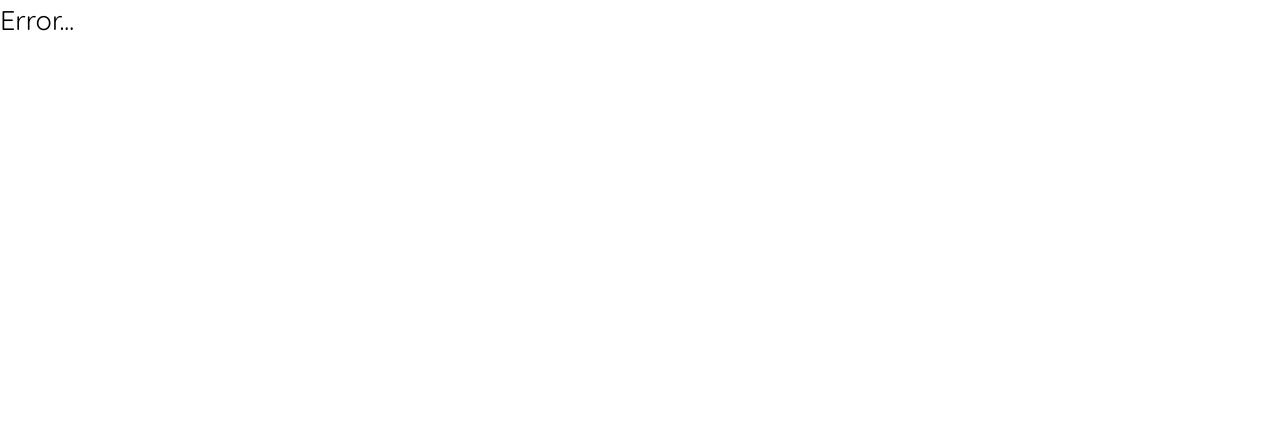
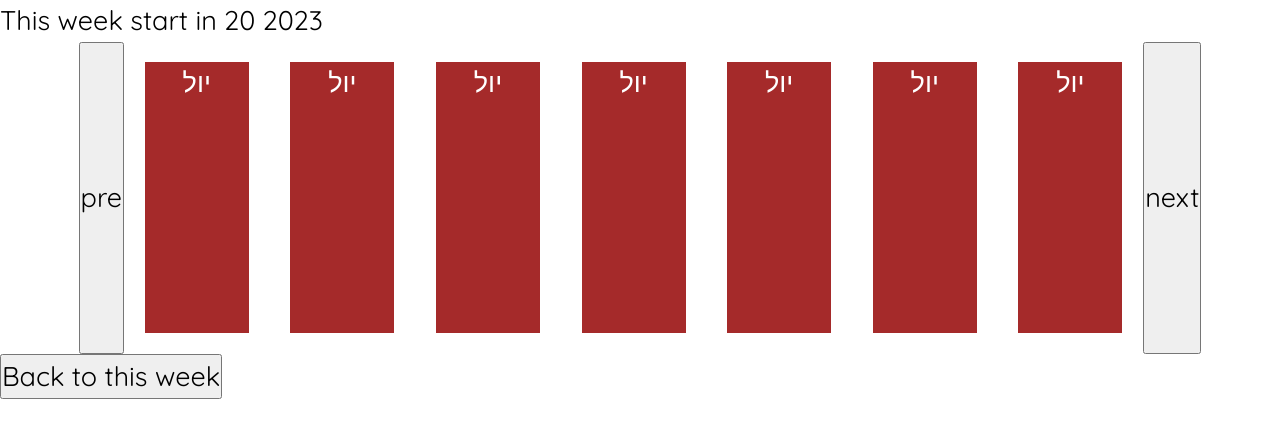
Before and after one commit to mikaGivner/Mathika-Students-App, a React (Vite) app: page /testForLib in a window 1280 px wide. Before the commit this address had no page. Shown: the top 438 px of the page. Built offline with nearby package versions, Linux system fonts and the light colour scheme; a web font is replaced by a local one.

Commit message:
build a simple scezdual in a different page (TestLibrary)

```diff
--- a/src/App.jsx
+++ b/src/App.jsx
@@ -1,8 +1,9 @@
 import "./index.css"
 import { createBrowserRouter, RouterProvider } from "react-router-dom";
-import {LandPage,TeacherPage, TeacherHome} from "./Pages/indexPages.jsx";
+import {LandPage,TeacherPage, TeacherHome, TestLibrary} from "./Pages/indexPages.jsx";
 const router = createBrowserRouter([
 { path: "/", element: <LandPage WhereToGo="/Teacher"/>, errorElement: <>Error...</> },
+{ path: "/testForLib", element: <TestLibrary/>, errorElement: <>Error...</> },
 {
   path: "/Teacher",
   element: <TeacherPage/>,
--- /dev/null
+++ b/src/Pages/TestLibrary.jsx
@@ -0,0 +1,49 @@
+import {useState } from 'react';
+import Styled  from 'styled-components';
+import moment from 'moment';
+import 'moment/locale/he';
+
+    const Scedzual = Styled.div`
+    width:100%;
+    display:flex;
+    justify-content:center;
+    `
+    const DayComponent = Styled.div`
+    width:5rem;
+    min-height:13rem;
+    background: brown;
+    color: ${props => (props.whichDay === 0 ? '#000' : '#fff')};
+    display:flex;
+    align-items:center;
+    flex-direction:column;
+    margin:1rem;
+`
+  function TestLibrary() {
+    let todayDateArr= moment().format('llll').split(" " );
+    let daysOfWeekArr=['Sun,', 'Mon,', 'Tue,', 'Wed,', 'Thu,', 'Fri,', 'Sat,'];
+    let [dayInWeek,setDayInWeek]=useState(daysOfWeekArr.indexOf(todayDateArr[0]));
+     let monthOWeek=moment().subtract(dayInWeek, 'days').format('llll').split(" " )[1];
+     let yearOfWeek=moment().subtract(dayInWeek, 'days').format('llll').split(" " )[3];
+    return (<>
+        <div>This week start in {monthOWeek} {yearOfWeek}</div>
+
+        <Scedzual>
+            <button onClick={()=>{
+                setDayInWeek(dayInWeek+7);
+            }}>pre</button>
+            {daysOfWeekArr.map((allWeek,l)=>{
+                return <DayComponent key={l} whichDay={dayInWeek-l}>
+                    {moment().subtract(dayInWeek-l, 'days').format('llll').split(" ")[2].slice(0, -1)}
+                </DayComponent>
+            })}
+            <button onClick={()=>{
+                setDayInWeek(dayInWeek-7);
+            }}>next</button>
+        </Scedzual>
+
+        <button onClick={()=>{
+            setDayInWeek(daysOfWeekArr.indexOf(todayDateArr[0]));
+        }}>Back to this week</button>
+    </>)
+}
+export default TestLibrary
--- a/src/Pages/indexPages.jsx
+++ b/src/Pages/indexPages.jsx
@@ -1,4 +1,5 @@
 import LandPage from "./LandPage";
 import TeacherPage from "./TeacherPage";
 import TeacherHome from "./TeacherHome";
-export {LandPage, TeacherPage, TeacherHome};
+import TestLibrary from "./TestLibrary";
+export {LandPage, TeacherPage, TeacherHome, TestLibrary};
```
